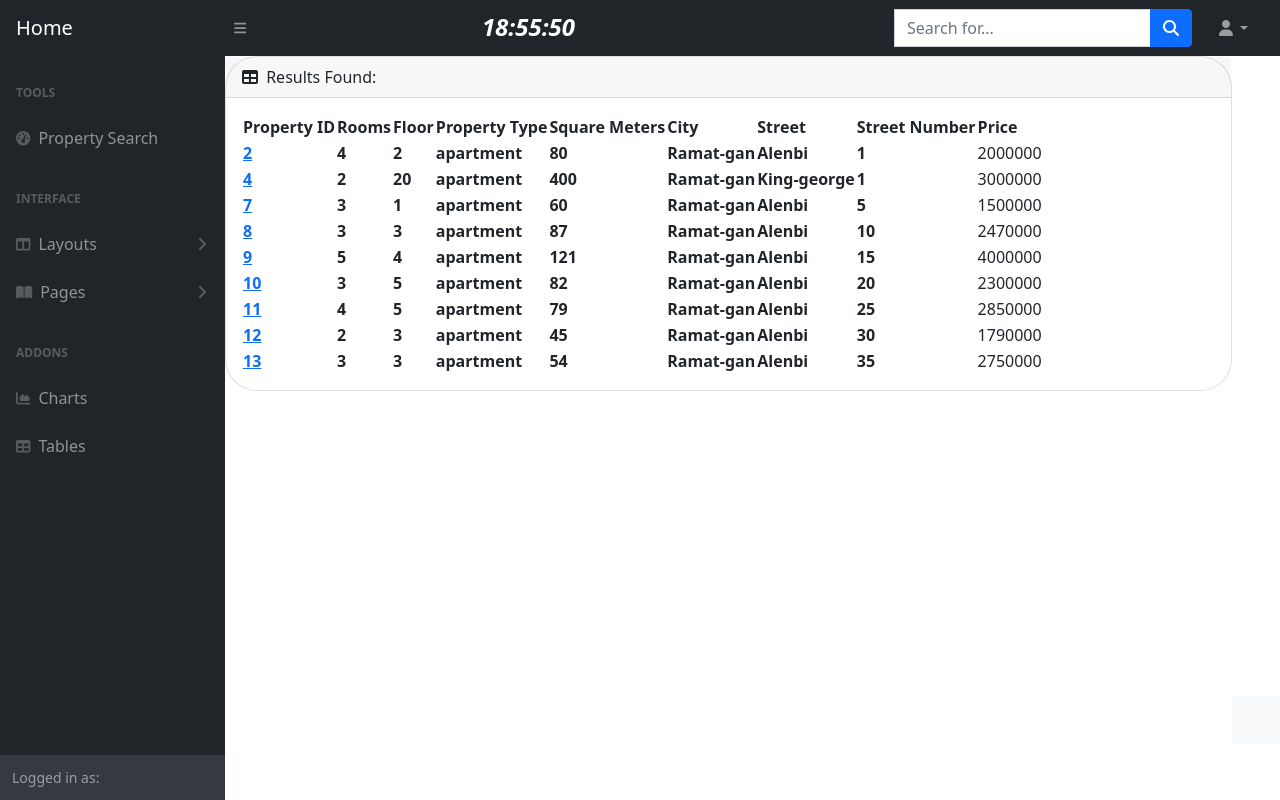
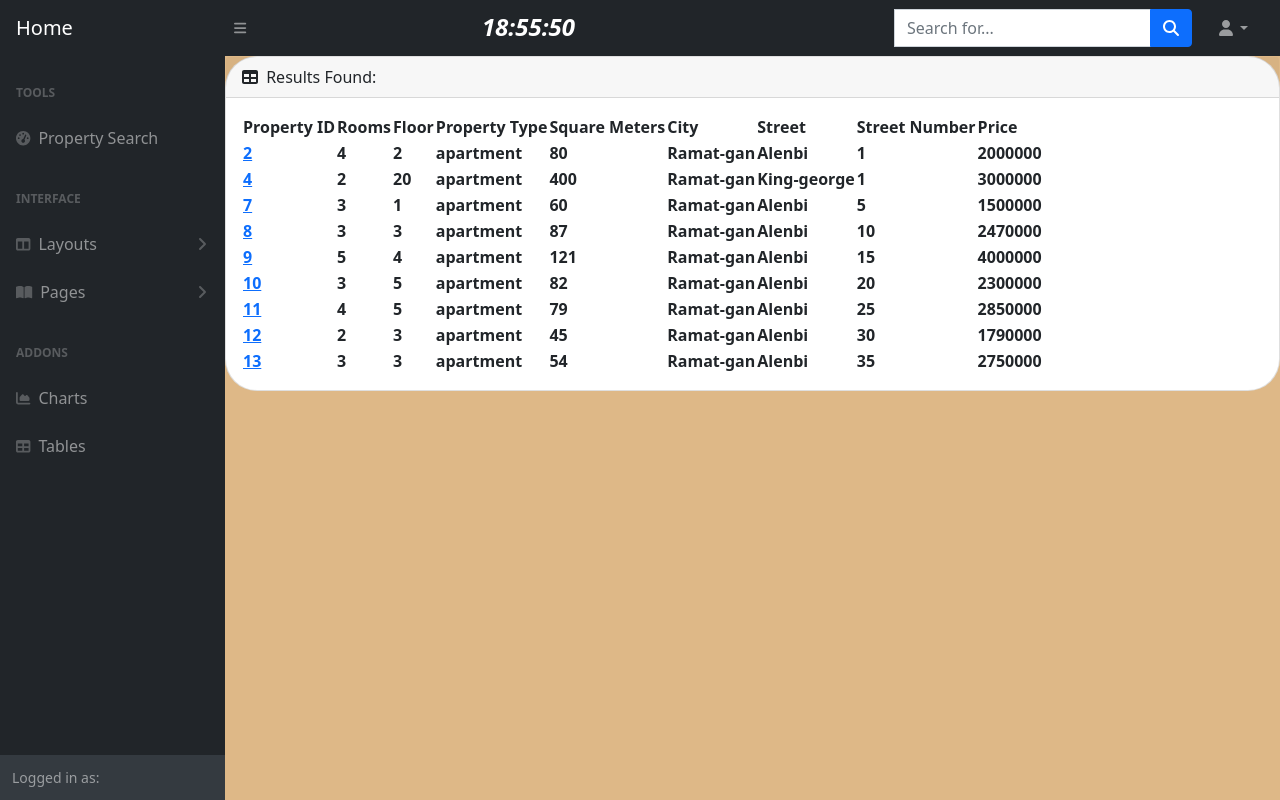
Before and after one commit to MoshikZiyoni/Django-Real-Estate, a Django app: page /property/Ramat-gan-apt/ in a window 1280 px wide. Run offline with Django 4.2, Linux system fonts and the light colour scheme; data comes from the database, SQL or seed files in the repository; both versions use the stored data as it was after the commit; lists and menus that the app fills with data are empty; some libraries are stand-ins or nearby versions.

Commit message:
add TH to pirce table

```diff
--- a/property/models.py
+++ b/property/models.py
@@ -1,41 +1,3 @@
-# from enum import Enum
-# from queue import Empty
-# from django.db import models
-# from django.contrib.auth.models import User
-
-# # Create your models here.
-# # class BookType(Enum):
-# #    ten_days = 1
-# #    five_days = 2
-# #    two_days = 3
-
-# class Property(models.Model):
-#    _id = models.AutoField(primary_key=True, editable=False)
-#    room = models.SmallIntegerField(null=False)
-#    floor = models.SmallIntegerField(null=False)
-#    property_type = models.CharField(max_length=100, null=False)
-#    square_meter = models.SmallIntegerField(null=False)
-#    location = models.CharField(max_length=100, null=False)
-#    street=models.CharField(max_length=100, null=False)
-#    street_number=models.SmallIntegerField(max_length=100, null=False)
-#    price= models.BigIntegerField(null=False)
-
-
-#    def __str__(self):
-#        return self.room +","+ self.floor+","+ self.property_type+","+ self.square_meter+","+ self.location+","+ self.street+","+ self.street_number
-
-# class Project(models.Model):
-#    type_project= models.CharField(max_length=100, null=False)
-#    size_project= models.SmallIntegerField(null=False)
-#    company= models.CharField(max_length=100, null=False)
-#    dates= models.DateTimeField(null=True, blank=True)
-#    value= models.SmallIntegerField(null=False)
-#    location= models.CharField(max_length=100, null=False)
-#    street = models.CharField(max_length=100, null=False)
-#    street_number = models.CharField(max_length=100, null=False)
-
-#    def __str__(self):
-#        return self.type_project +","+self.size_project +","+self.company +","+self.dates +","+self.value +","+self.loaction +","+self.street +","+self.street_number +","
 
 
 
@@ -75,7 +37,7 @@
    dates= models.BigIntegerField(_("dates"),null=True, blank=True)
    location= models.CharField(_("location"),max_length=100, null=False)
    street = models.CharField(_("street"),max_length=100, null=False)
-   street_number = models.SmallIntegerField(_("street_number"),max_length=100, null=False)
+   street_number = models.SmallIntegerField(_("street_number"), null=False)
    value= models.FloatField(_("value"),null=False)
 
    def __str__(self):
--- a/property/templates/Ramat-gan.html
+++ b/property/templates/Ramat-gan.html
@@ -28,20 +28,7 @@
 
                  </tr>
              </thead>
-             <!-- <tfoot>
-                 <tr>
-                   <th>Property Number</th>
-                     <th>rooms</th>
-                     <th>floor</th>
-                     <th>Property Type</th>
-                     <th>Square meters</th>
-                     <th>City</th>
-                     <th>Street</th>
-                     <th>Price</th>
-                     <th>Investment range</th>
 
-                 </tr>
-             </tfoot> -->
 
              <tbody>
 
@@ -58,7 +45,7 @@
                    <th>{{apt.location}}</th>
                    <th>{{apt.street}}</th>
                    <th>{{apt.street_number}}</th>
-                   <td>{{apt.price}} </td>
+                   <th>{{apt.price}} </th>
 
                </tr>
                {% endfor %}
@@ -75,9 +62,7 @@
 
      </div>
  </main>
- <footer class="py-4 bg-light mt-auto">
-     <div class="container-fluid px-4">
-         <div class="d-flex align-items-center justify-content-between small">
+
 
 
 
--- a/property/templates/index.html
+++ b/property/templates/index.html
@@ -295,7 +295,7 @@
                 <footer class="py-4 bg-light mt-auto">
                     <div class="container-fluid px-4">
                         <div class="d-flex align-items-center justify-content-between small">
-                            <div class="text-muted">Copyright &copy; Your Website 2022</div>
+                            <div class="text-muted">Copyright &copy; Real-Estate</div>
                             <div>
                                 <a href="#">Privacy Policy</a>
                                 &middot;
--- a/property/templates/searchproperty.html
+++ b/property/templates/searchproperty.html
@@ -48,7 +48,6 @@
                 <option for="{{ form.property_type.id_for_label }}" value="house">house</option>
               </select>
 
-                <!-- {{ searchingform.property_type }} -->
 
 
             </div>
--- a/templates/base.html
+++ b/templates/base.html
@@ -34,7 +34,7 @@
     }
     </script>
 
-<body class="sb-nav-fixed" onload="startTime()">
+<body class="sb-nav-fixed" onload="startTime()" style="background-color: burlywood" >
     <nav class="sb-topnav navbar navbar-expand navbar-dark bg-dark">
         <!-- Navbar Brand-->
         <a class="navbar-brand ps-3" href="/">Home</a>
```
Also changed, not shown: property/templates/result.html (+0 -13 lines), property/templates/rishon.html (+1 -16 lines), property/templates/tlv.html (+1 -16 lines), db.sqlite3, property/migrations/0009_alter_project_street_number.py (added).
